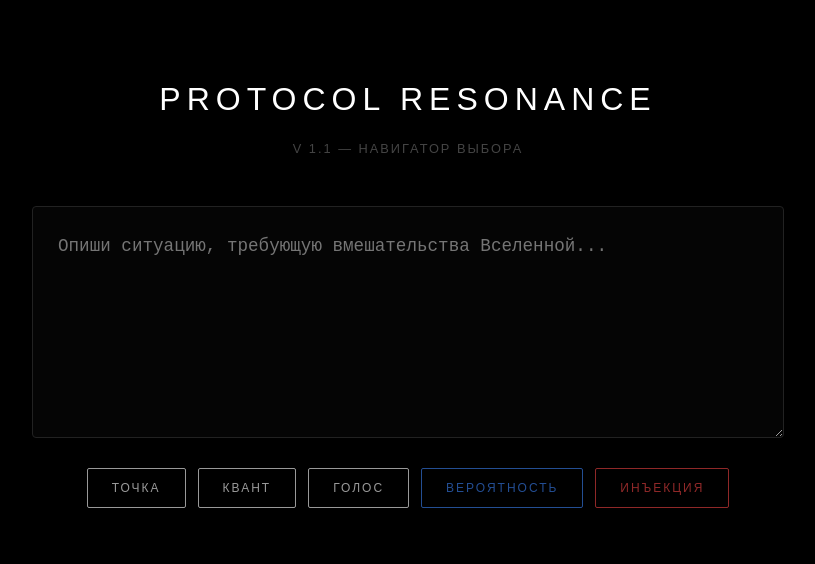
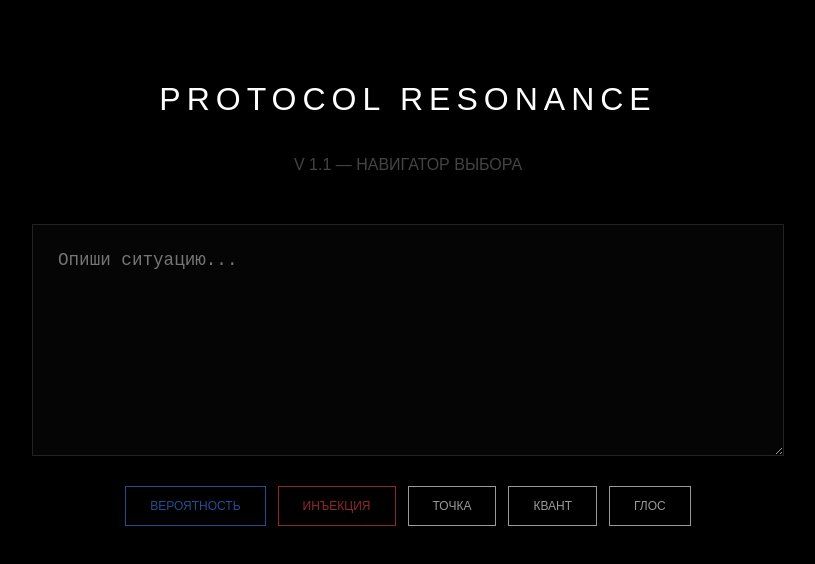
Before and after one commit to artemapplecloud-coder/protocol-resonance, a Next.js app: page /navigator in a window 1280 px wide. Shown: the top 564 px of the page, without its empty margins (232-1047 px from the left). Built offline with nearby package versions, Linux system fonts and the light colour scheme.

Commit message:
Update page.tsx

```diff
--- a/app/navigator/page.tsx
+++ b/app/navigator/page.tsx
@@ -21,85 +21,44 @@ export default function NavigatorPage() {
         body: JSON.stringify({ situation: text, mode }),
       });
       const data = await response.json();
-      setAnswer(data.answer || 'Резонанс установлен, но тишина сохранена.');
+      setAnswer(data.answer || 'Резонанс установлен.');
     } catch (error) {
-      setAnswer('Обрыв ткани реальности. Попробуй снова войти в поток.');
+      setAnswer('Обрыв ткани реальности.');
     } finally {
       setLoading(false);
     }
   };
 
   return (
-    <div style={{
-      backgroundColor: '#000',
-      color: '#fff',
-      minHeight: '100vh',
-      padding: '60px 20px',
-      fontFamily: 'sans-serif',
-      display: 'flex',
-      flexDirection: 'column',
-      alignItems: 'center'
-    }}>
-      <h1 style={{ fontWeight: '200', letterSpacing: '6px', textTransform: 'uppercase', marginBottom: '10px', textAlign: 'center' }}>
-        Protocol Resonance
-      </h1>
-      <p style={{ color: '#444', letterSpacing: '2px', marginBottom: '50px', fontSize: '0.8rem' }}>V 1.1 — НАВИГАТОР ВЫБОРА</p>
+    <div style={{ backgroundColor: '#000', color: '#fff', minHeight: '100vh', padding: '60px 20px', fontFamily: 'sans-serif', display: 'flex', flexDirection: 'column', alignItems: 'center' }}>
+      <h1 style={{ fontWeight: '200', letterSpacing: '6px', textTransform: 'uppercase', textAlign: 'center' }}>Protocol Resonance</h1>
+      <p style={{ color: '#444', marginBottom: '50px' }}>V 1.1 — НАВИГАТОР ВЫБОРА</p>
 
       <textarea
         value={text}
         onChange={(e) => setText(e.target.value)}
-        placeholder="Опиши ситуацию, требующую вмешательства Вселенной..."
-        style={{
-          width: '100%',
-          maxWidth: '700px',
-          minHeight: '180px',
-          backgroundColor: '#050505',
-          border: '1px solid #222',
-          borderRadius: '4px',
-          color: '#fff',
-          padding: '25px',
-          fontSize: '1.1rem',
-          lineHeight: '1.6',
-          outline: 'none',
-          marginBottom: '30px'
-        }}
+        placeholder="Опиши ситуацию..."
+        style={{ width: '100%', maxWidth: '700px', minHeight: '180px', backgroundColor: '#050505', border: '1px solid #222', color: '#fff', padding: '25px', fontSize: '1.1rem', marginBottom: '30px', outline: 'none' }}
       />
 
       <div style={{ display: 'flex', gap: '12px', flexWrap: 'wrap', justifyContent: 'center', maxWidth: '800px' }}>
+        {/* НОВЫЕ КНОПКИ ПЕРВЫМИ В СПИСКЕ */}
+        <button onClick={() => askUniverse('probability')} disabled={loading} style={btnStyle(activeMode === 'probability', '#3b82f6')}>ВЕРОЯТНОСТЬ</button>
+        <button onClick={() => askUniverse('injection')} disabled={loading} style={btnStyle(activeMode === 'injection', '#ef4444')}>ИНЪЕКЦИЯ</button>
+
+        {/* СТАРЫЕ КНОПКИ */}
         <button onClick={() => askUniverse('point')} disabled={loading} style={btnStyle(activeMode === 'point')}>Точка</button>
         <button onClick={() => askUniverse('quantum')} disabled={loading} style={btnStyle(activeMode === 'quantum')}>Квант</button>
-        <button onClick={() => askUniverse('voice')} disabled={loading} style={btnStyle(activeMode === 'voice')}>Голос</button>
-        <button onClick={() => askUniverse('probability')} disabled={loading} style={btnStyle(activeMode === 'probability', '#3b82f6')}>Вероятность</button>
-        <button onClick={() => askUniverse('injection')} disabled={loading} style={btnStyle(activeMode === 'injection', '#ef4444')}>Инъекция</button>
+        <button onClick={() => askUniverse('voice')} disabled={loading} style={btnStyle(activeMode === 'voice')}>Глос</button>
       </div>
 
-      {loading && (
-        <div style={{ marginTop: '50px', color: '#666', letterSpacing: '3px', fontSize: '0.9rem' }}>
-          Считывание Квантовых Линий...
-        </div>
-      )}
+      {loading && <div style={{ marginTop: '50px', color: '#666' }}>Считывание Квантовых Линий...</div>}
 
       {answer && (
-        <div style={{
-          marginTop: '60px',
-          maxWidth: '700px',
-          borderTop: '1px solid #111',
-          paddingTop: '40px',
-          whiteSpace: 'pre-wrap',
-          lineHeight: '1.8',
-          color: '#bbb',
-          fontSize: '1.1rem',
-          textAlign: 'left'
-        }}>
+        <div style={{ marginTop: '60px', maxWidth: '700px', borderTop: '1px solid #111', paddingTop: '40px', whiteSpace: 'pre-wrap', lineHeight: '1.8', color: '#bbb' }}>
           {answer}
-
           <div style={{ marginTop: '50px', textAlign: 'center' }}>
-            <button
-              onClick={() => { setText(''); setAnswer(''); setActiveMode(''); }}
-              style={{ background: 'none', border: '1px solid #222', color: '#333', padding: '10px 20px', cursor: 'pointer', fontSize: '0.7rem', letterSpacing: '2px', textTransform: 'uppercase' }}
-            >
-              Очистить Протокол
-            </button>
+            <button onClick={() => { setText(''); setAnswer(''); setActiveMode(''); }} style={{ background: 'none', border: '1px solid #222', color: '#333', padding: '10px 20px', cursor: 'pointer', fontSize: '0.7rem', textTransform: 'uppercase' }}>Очистить</button>
           </div>
         </div>
       )}
@@ -114,11 +73,10 @@ function btnStyle(active: boolean, specialColor?: string) {
     backgroundColor: active ? baseColor : 'transparent',
     color: active ? '#000' : baseColor,
     border: `1px solid ${baseColor}`,
-    borderRadius: '2px',
     cursor: 'pointer',
     textTransform: 'uppercase' as const,
     fontSize: '0.75rem',
-    letterSpacing: '2px',
-    opacity: active ? 1 : 0.6
+    opacity: active ? 1 : 0.6,
+    transition: '0.3s'
   };
 }
```
